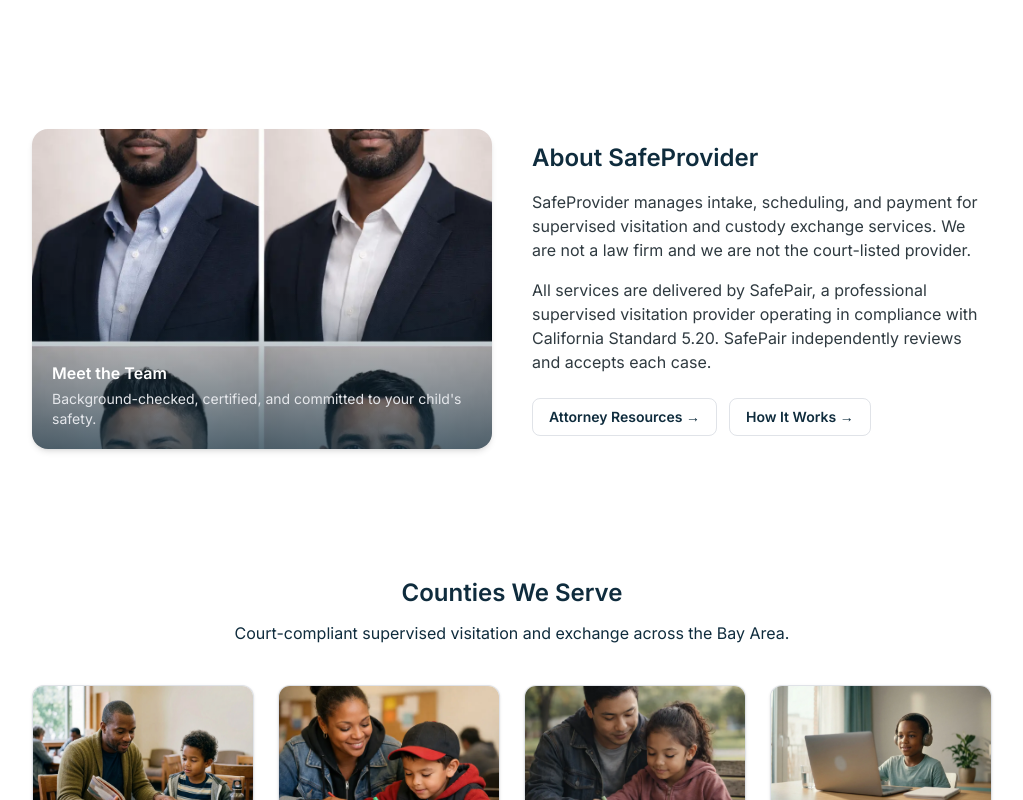
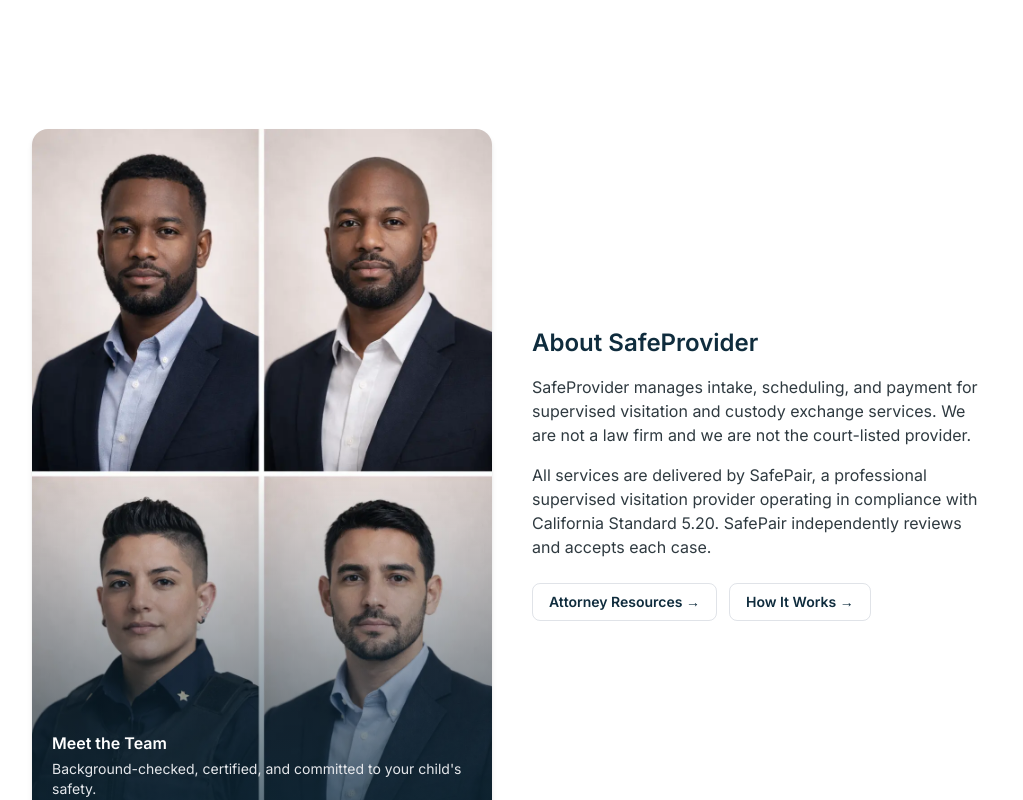
Before and after one commit to DubsFan/safe-provider, a Next.js app: page / in a window 1280 px wide. Shown: the part 3520-4320 px from the top of the page, without its empty margins (128-1151 px from the left). Built offline with nearby package versions, Linux system fonts and the light colour scheme; no server answers; the database is empty.

Commit message:
Homepage: fix team headshots cropping — use object-contain for 2x2 grid
Co-Authored-By: GPG <hi@tradetest.training>
Co-Authored-By: OaklandZOO

```diff
--- a/src/app/page.tsx
+++ b/src/app/page.tsx
@@ -281,7 +281,7 @@
                   alt="Four SafePair supervised visitation providers"
                   width={600}
                   height={500}
-                  className="w-full h-80 object-cover object-[center_35%]"
+                  className="w-full h-auto object-contain"
                 />
                 <div className="absolute inset-0 bg-gradient-to-t from-brand-900/70 via-transparent to-transparent" />
                 <div className="absolute bottom-0 left-0 right-0 p-5">
```
